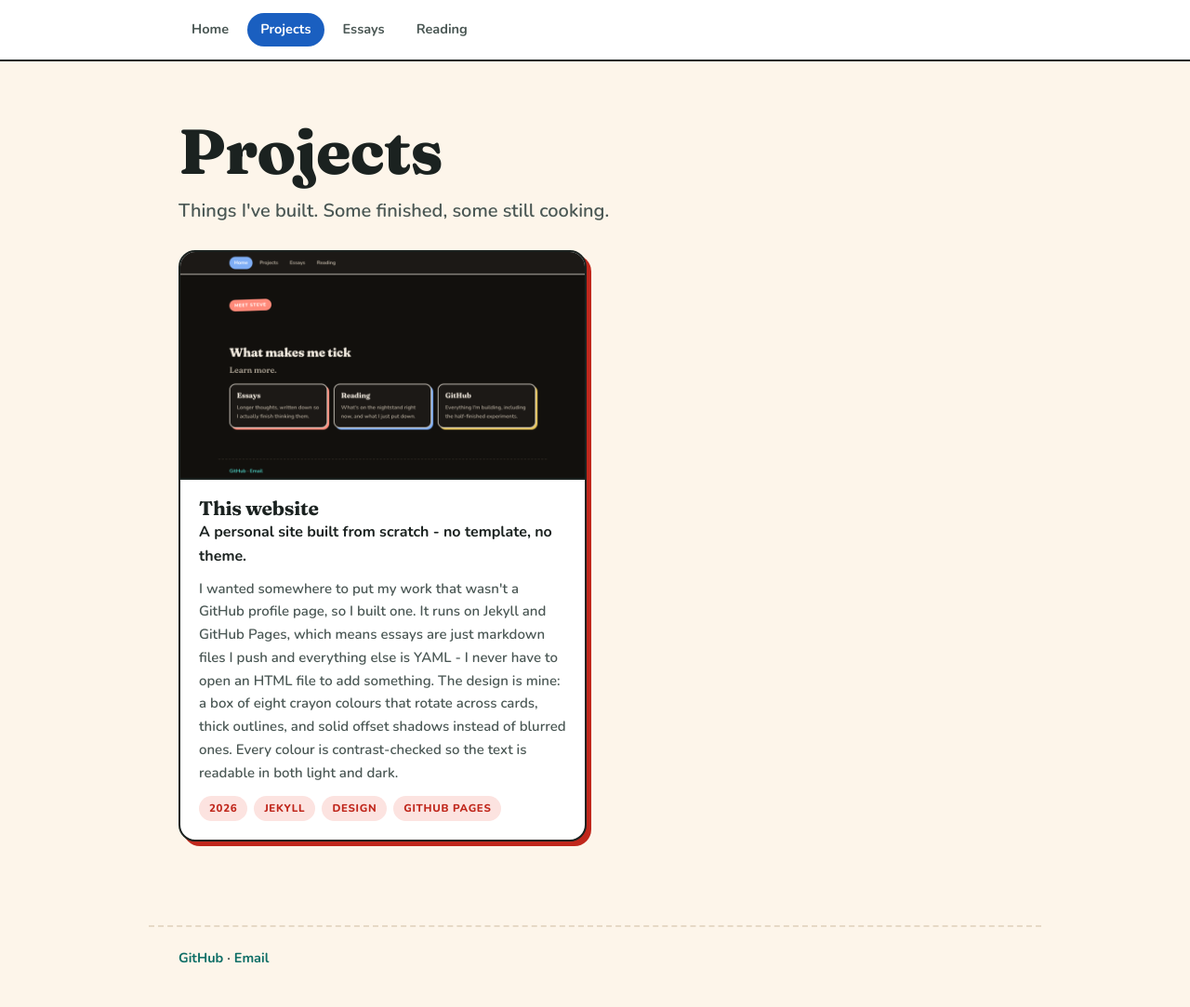
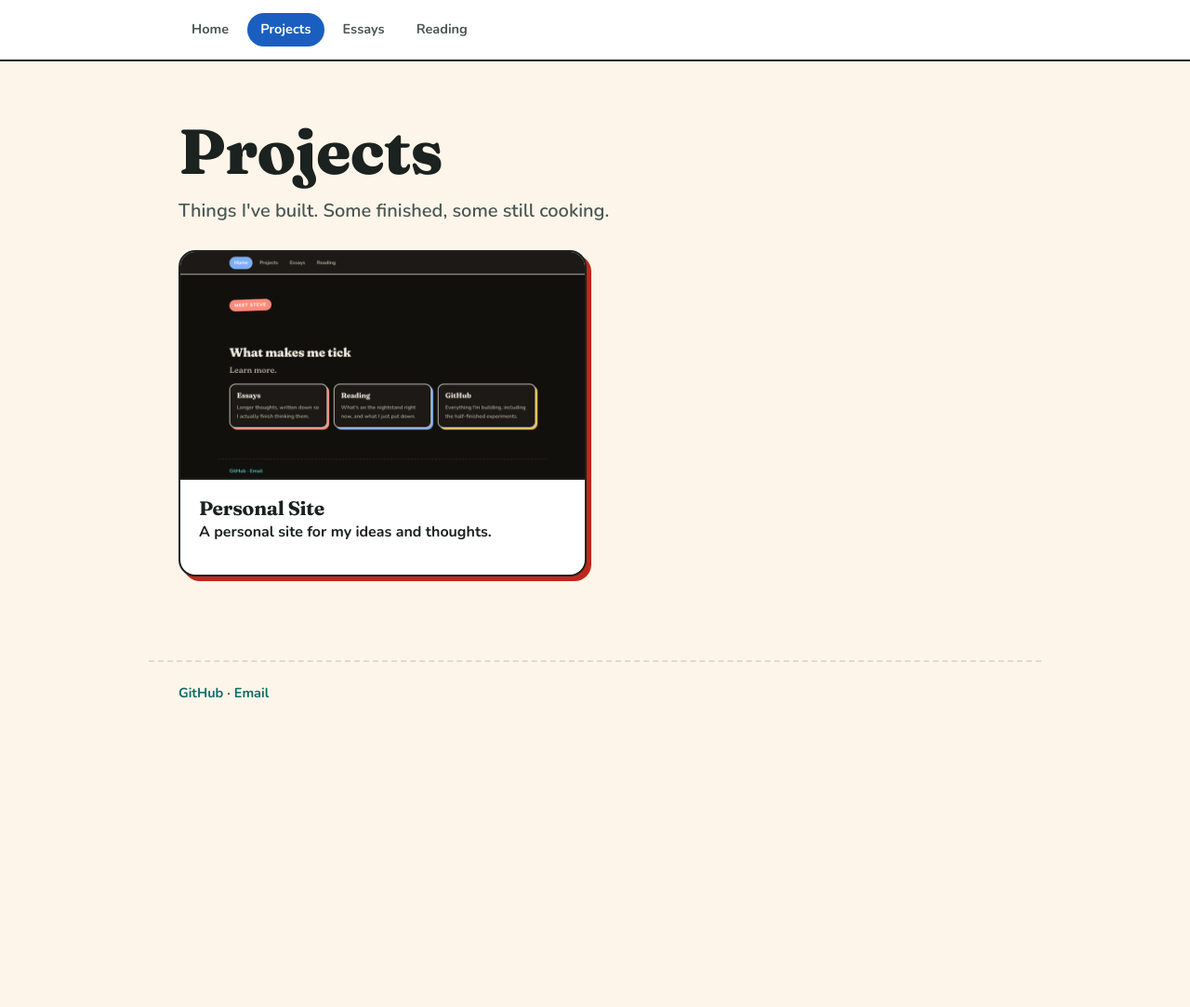
Before and after one commit to stevethetechguy/stevethetechguy.github.io, a Jekyll site: the page built from projects.html, in a window 1280 px wide. Shown: the whole page at 93% size. Built offline with Jekyll 4.4.1, drawn with Linux system fonts in a browser that asks for light colours; after the commit the page ends 900 px from its top, so only the background shows below that.

Commit message:
Trim the project entry to a name and one line
Co-Authored-By: Claude Opus 5 <noreply@anthropic.com>

```diff
--- a/_data/projects.yml
+++ b/_data/projects.yml
@@ -2,24 +2,15 @@
 #
 #   name:     what it's called
 #   what:     one line, shown on the card
-#   about:    a longer paragraph, shown on the Projects page
-#   image:    /assets/img/something.png   (optional - a designed cover is used if omitted)
+#   about:    a longer paragraph, shown on the Projects page (optional)
+#   image:    /assets/img/something.png  (optional - card falls back to text only)
 #   link:     where it lives
-#   tags:     [a, few, words]
-#   year:     2026
-#   featured: true    also puts it on the home page
+#   tags:     [a, few, words]            (optional)
+#   year:     2026                       (optional)
+#   featured: true                       also puts it on the home page
 
-- name: This website
-  what: A personal site built from scratch - no template, no theme.
-  about: >
-    I wanted somewhere to put my work that wasn't a GitHub profile page, so I built one.
-    It runs on Jekyll and GitHub Pages, which means essays are just markdown files I push
-    and everything else is YAML - I never have to open an HTML file to add something.
-    The design is mine: a box of eight crayon colours that rotate across cards, thick
-    outlines, and solid offset shadows instead of blurred ones. Every colour is
-    contrast-checked so the text is readable in both light and dark.
+- name: Personal Site
+  what: A personal site for my ideas and thoughts.
   image: /assets/img/site-home.png
   link: https://github.com/stevethetechguy/stevethetechguy.github.io
-  tags: [Jekyll, Design, GitHub Pages]
-  year: 2026
   featured: true
```
